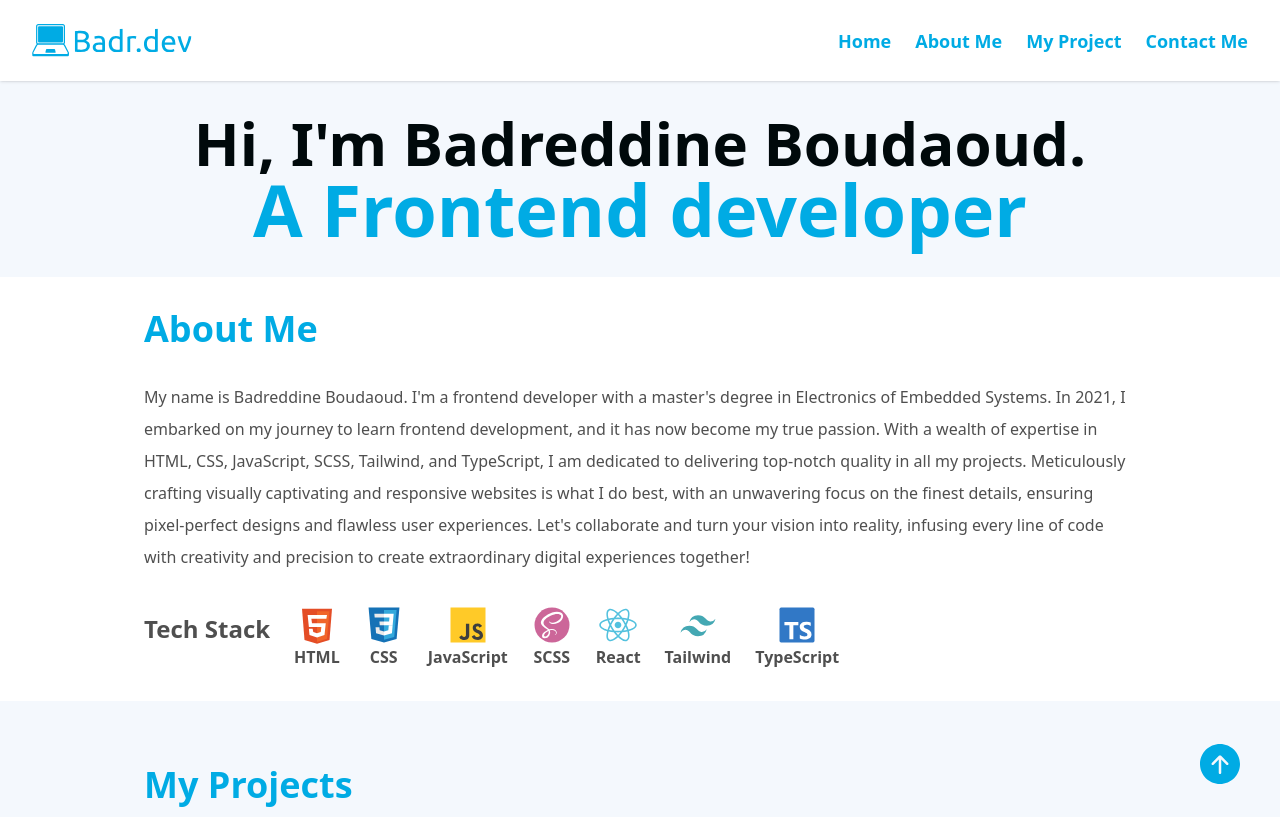
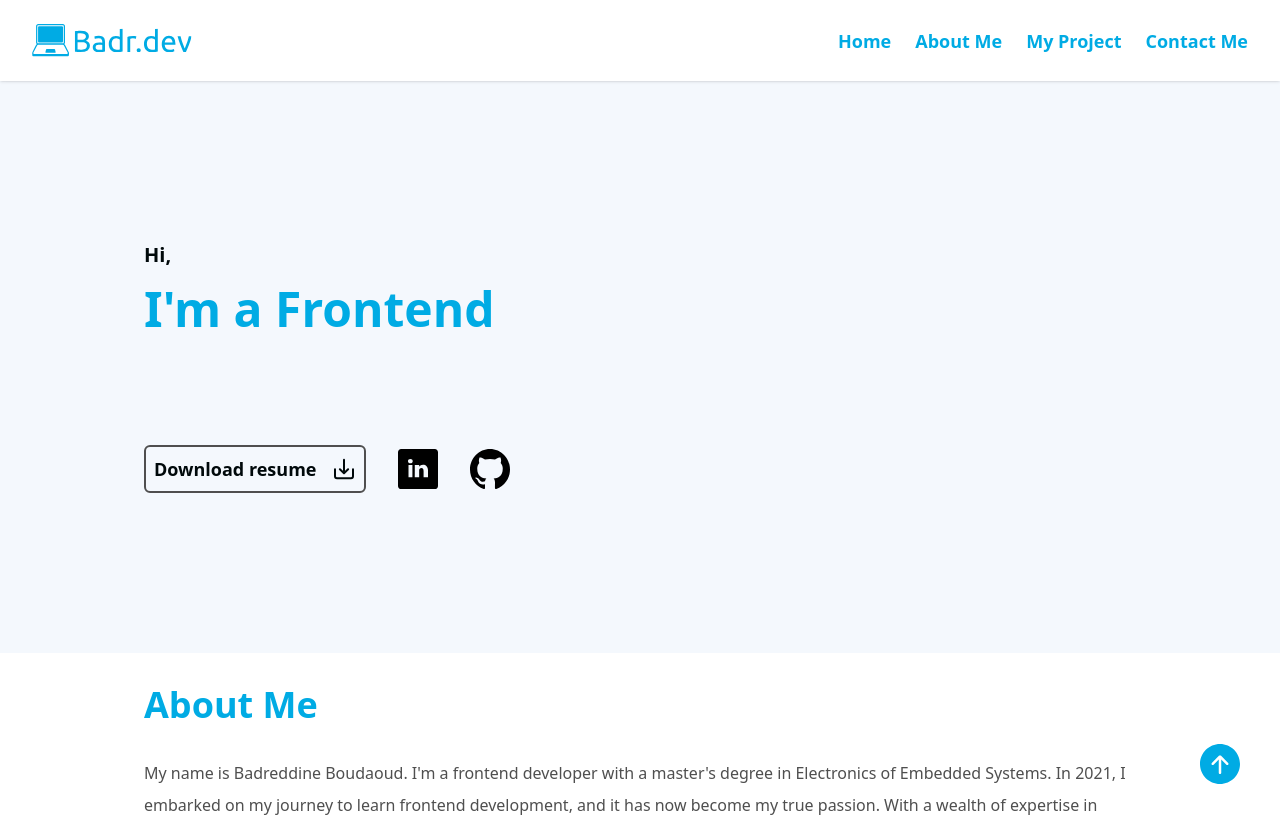
Before and after one commit to Badr-21/Portfolio-website, a React (Vite) app: page / in a window 1280 px wide. Shown: the top 817 px of the page. Built offline with nearby package versions, Linux system fonts and the light colour scheme.

Commit message:
added typewriter effect, download resume button, and github and linkedin icons, also updated styles

```diff
--- a/src/Components/Home.jsx
+++ b/src/Components/Home.jsx
@@ -1,13 +1,75 @@
-import { forwardRef } from "react";
+import { forwardRef, useState, useEffect } from "react";
+import DownlaodIcon from "../assets/download-icon.svg";
+import LinkedinBlackIcon from "../assets/linkedin-black-icon.svg";
+import GithubBlackIcon from "../assets/github-black-icon.svg";
 
 const Home = forwardRef(function Home(props, homeRef) {
+   const words = [" My name is Badreddine Boudaoud   ", " I'm a Frontend Developer   "];
+   const [i, setI] = useState(0);
+   const [j, setJ] = useState(0);
+   const [currentWord, setCurrentWord] = useState(words[0]);
+   const [isDeleting, setIsDeleting] = useState(false);
+
+   useEffect(() => {
+      const type = () => {
+         setCurrentWord(words[i]);
+
+         if (isDeleting) {
+            setJ((prevJ) => prevJ - 1);
+
+            if (j === 0) {
+               setIsDeleting(false);
+               setI((prevI) => (prevI + 1) % words.length);
+            }
+         } else {
+            setJ((prevJ) => prevJ + 1);
+
+            if (j === currentWord.length) {
+               setIsDeleting(true);
+            }
+         }
+      };
+
+      let typingInterval;
+      if (isDeleting) {
+         typingInterval = setTimeout(type, 25);
+      } else {
+         typingInterval = setTimeout(type, 100);
+      }
+
+      return () => clearTimeout(typingInterval);
+   }, [i, j, isDeleting, currentWord]);
    return (
       <section
          ref={homeRef}
-         className="flex justify-center p-8 flex-wrap bg-AliceBlue text-RichBlack"
+         className="lg:px-36 px-8 py-40 bg-AliceBlue text-RichBlack flex flex-col"
       >
-         <p className="text-6xl font-semibold">Hi, I'm Badreddine Boudaoud.</p>
-         <h1 className="text-7xl font-bold text-PictonBlue">A Frontend developer</h1>
+         <p className="text-xl font-semibold mb-4">Hi, </p>
+         <h1 id="typewriter" className="h-[10rem] sm:text-5xl text-4xl font-bold text-PictonBlue">
+            {currentWord.substring(0, j)}
+         </h1>
+         <div className="flex items-center gap-x-8 gap-y-4 flex-wrap">
+            <button className="w-fit flex items-center gap-x-4 relative z-10 p-2 bg-transparent text-left border-2 border-DavysGray rounded-md  transition-color before:absolute before:top-0 before:left-0 before:-z-30 before:h-full before:w-full before:rounded-md before:origin-top-left before:scale-x-0 before:bg-PictonBlue before:transition-transform before:duration-300 before:content-[''] before:text-center before:[@media(hover:hover){&:hover}]:scale-x-100 [@media(hover:hover){&:hover}]:border-transparent">
+               <a
+                  className="text-RichBlack font-semibold text-lg"
+                  href="../../public/entry-level-web-developer-resume-example.pdf"
+                  download
+               >
+                  Download resume{" "}
+               </a>
+               <img className="w-6" src={DownlaodIcon} alt="downlaod icon" />
+            </button>
+            <img
+               className="w-10 [@media(hover:hover){&:hover}]:filter-icon hover:cursor-pointer"
+               src={LinkedinBlackIcon}
+               alt="linkedin icon"
+            />
+            <img
+               className="w-10 [@media(hover:hover){&:hover}]:filter-icon hover:cursor-pointer"
+               src={GithubBlackIcon}
+               alt="github icon"
+            />
+         </div>
       </section>
    );
 });
```
